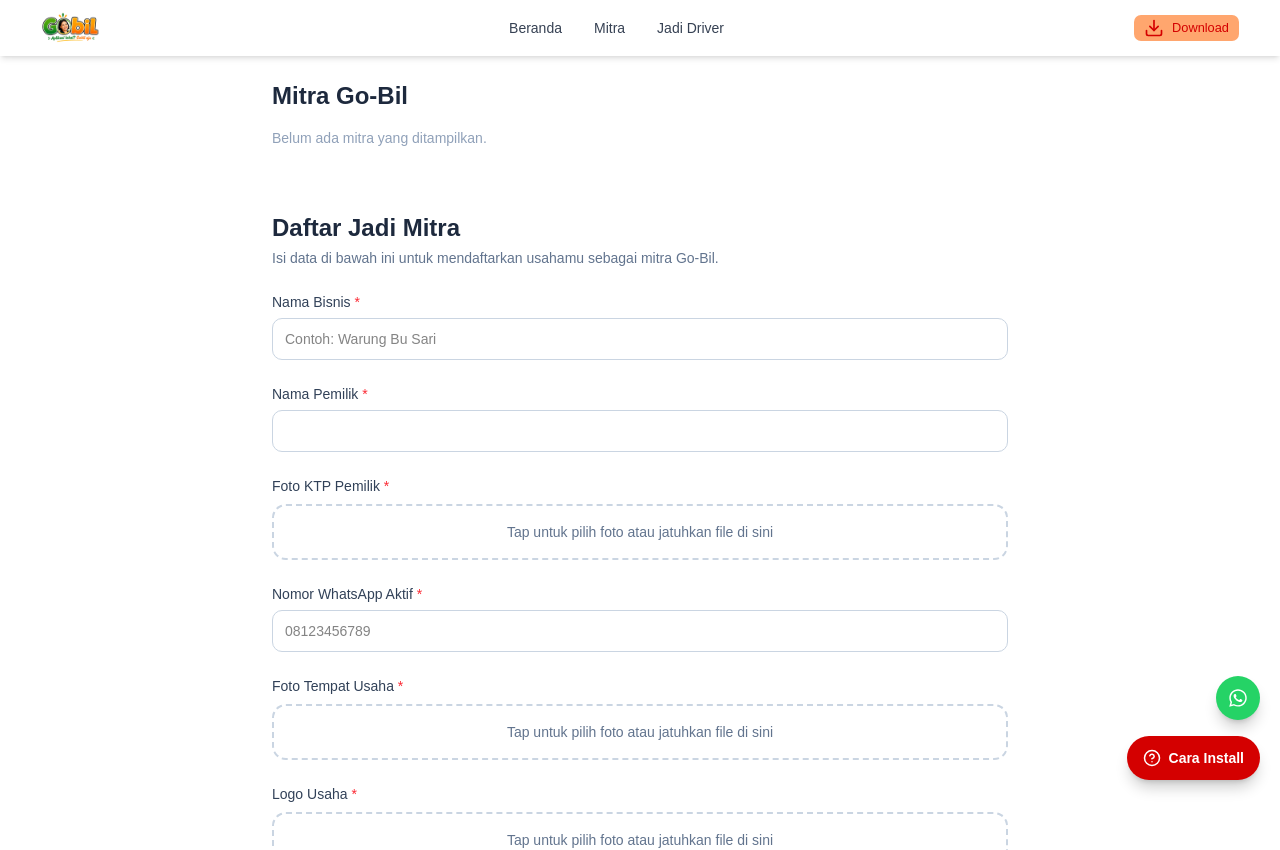
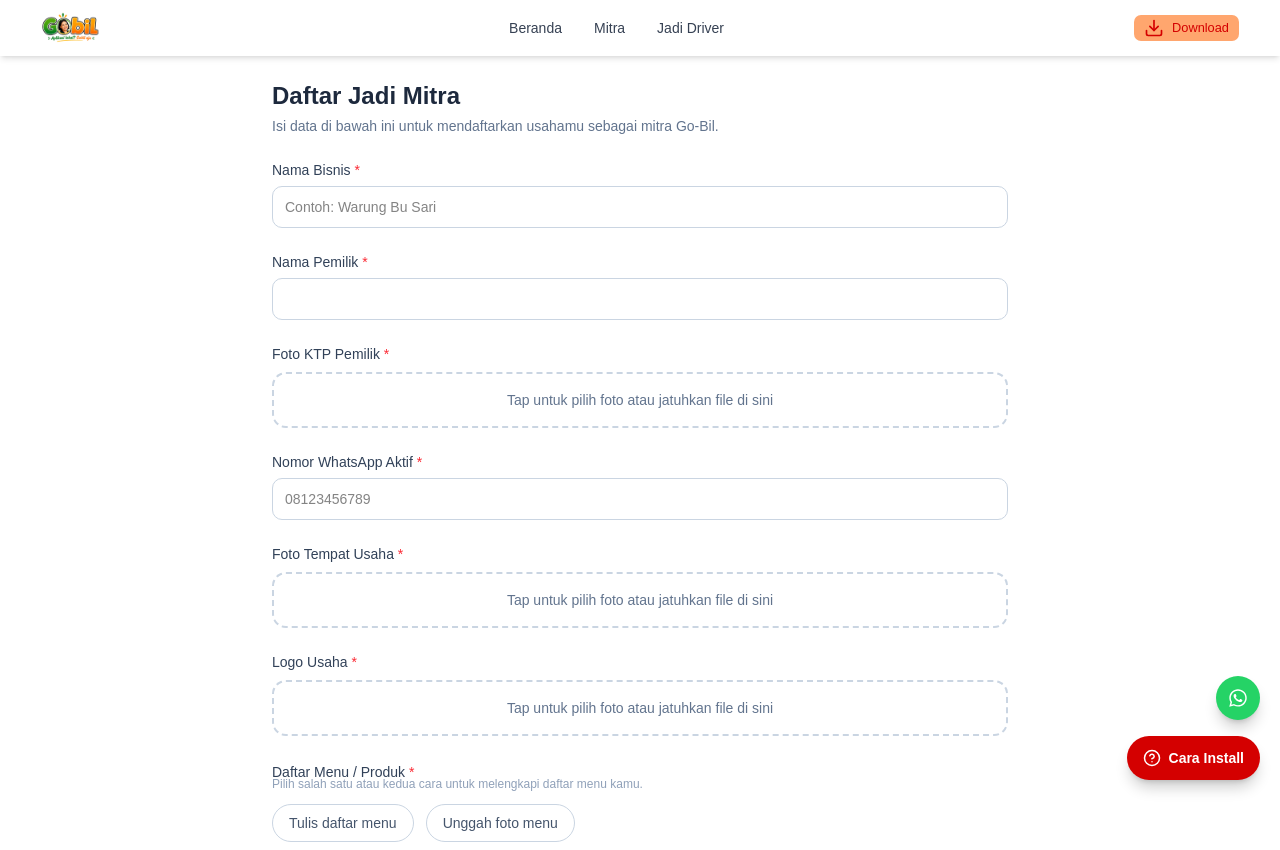
Before and after one commit to vallistyc/gobil, a React (Vite) app: page /mitra in a window 1280 px wide. Shown: the top 850 px of the page. Built offline with nearby package versions, Linux system fonts and the light colour scheme; a web font is replaced by a local one.

Commit message:
GOBIL FINAL

```diff
--- a/src/pages/Driver.jsx
+++ b/src/pages/Driver.jsx
@@ -111,7 +111,7 @@ export default function Driver() {
           <h3 className="font-semibold text-slate-800 mb-2">Persyaratan</h3>
           <ul className="list-disc list-inside text-sm text-slate-600 space-y-1">
             <li>Minimal usia 18 tahun, memiliki KTP/KTS aktif</li>
-            <li>Memiliki SIM C atau SIM A yang masih berlaku</li>
+            <li>Memiliki SIM C atau SIM A yang masih berlaku <span className="font-bold">(OPSIONAL)</span></li>
             <li>Kendaraan pribadi dengan STNK aktif, kondisi layak jalan</li>
             <li>Memiliki smartphone Android dengan koneksi internet stabil</li>
             <li>Memiliki rekening tabungan atau e-wallet aktif untuk pencairan saldo</li>
@@ -122,7 +122,7 @@ export default function Driver() {
           <h3 className="font-semibold text-slate-800 mb-2">Dokumen yang Dibutuhkan</h3>
           <ul className="list-disc list-inside text-sm text-slate-600 space-y-1">
             <li>KTP / KTS</li>
-            <li>SIM C</li>
+            <li>SIM C atau A <span className="font-bold">(OPSIONAL)</span></li>
             <li>STNK</li>
             <li>Foto kendaraan</li>
             <li>Pas foto terbaru</li>
@@ -173,7 +173,6 @@ export default function Driver() {
           <FileDropInput
             label="Foto SIM"
             name="sim"
-            required
             error={errors.sim}
             onChange={(v) => setFiles((f) => ({ ...f, sim: v }))}
           />
@@ -200,7 +199,7 @@ export default function Driver() {
           />
 
           {/* ===== Metode Pencairan: pilih salah satu, exclusive ===== */}
-          <div className="space-y-3">
+          <div className="space-y-3 flex flex-col gap-2">
             <label className="text-sm font-medium text-slate-700">
               Metode Pencairan <span className="text-red-500">*</span>
             </label>
--- a/src/pages/Mitra.jsx
+++ b/src/pages/Mitra.jsx
@@ -111,23 +111,6 @@ export default function Mitra() {
 
   return (
     <div className="max-w-3xl mx-auto px-4 py-20 space-y-16">
-      {/* ===== LIST MITRA ===== */}
-      <section>
-        <h2 className="text-2xl font-bold text-slate-800 mb-4">Mitra Go-Bil</h2>
-        {loadingList ? (
-          <p className="text-slate-400 text-sm">Memuat daftar mitra...</p>
-        ) : mitraList.length === 0 ? (
-          <p className="text-slate-400 text-sm">Belum ada mitra yang ditampilkan.</p>
-        ) : (
-          <div className="grid grid-cols-2 sm:grid-cols-3 gap-4">
-            {mitraList.map((m) => (
-              <div key={m._id} className="border rounded-xl p-3 text-center">
-                <p className="font-medium text-sm">{m.namaBisnis}</p>
-              </div>
-            ))}
-          </div>
-        )}
-      </section>
 
       {/* ===== FORM PENDAFTARAN MITRA ===== */}
       <section>
```
